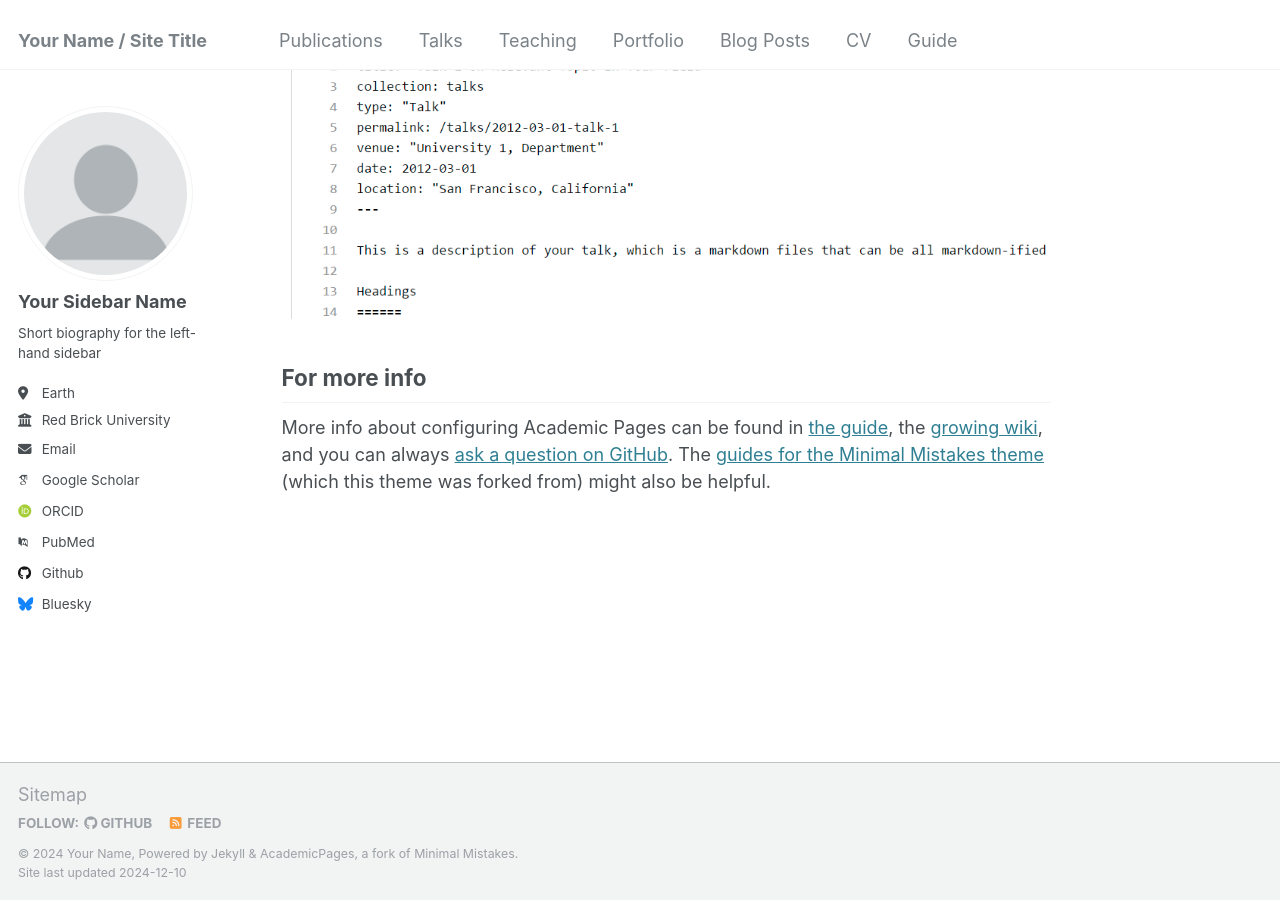
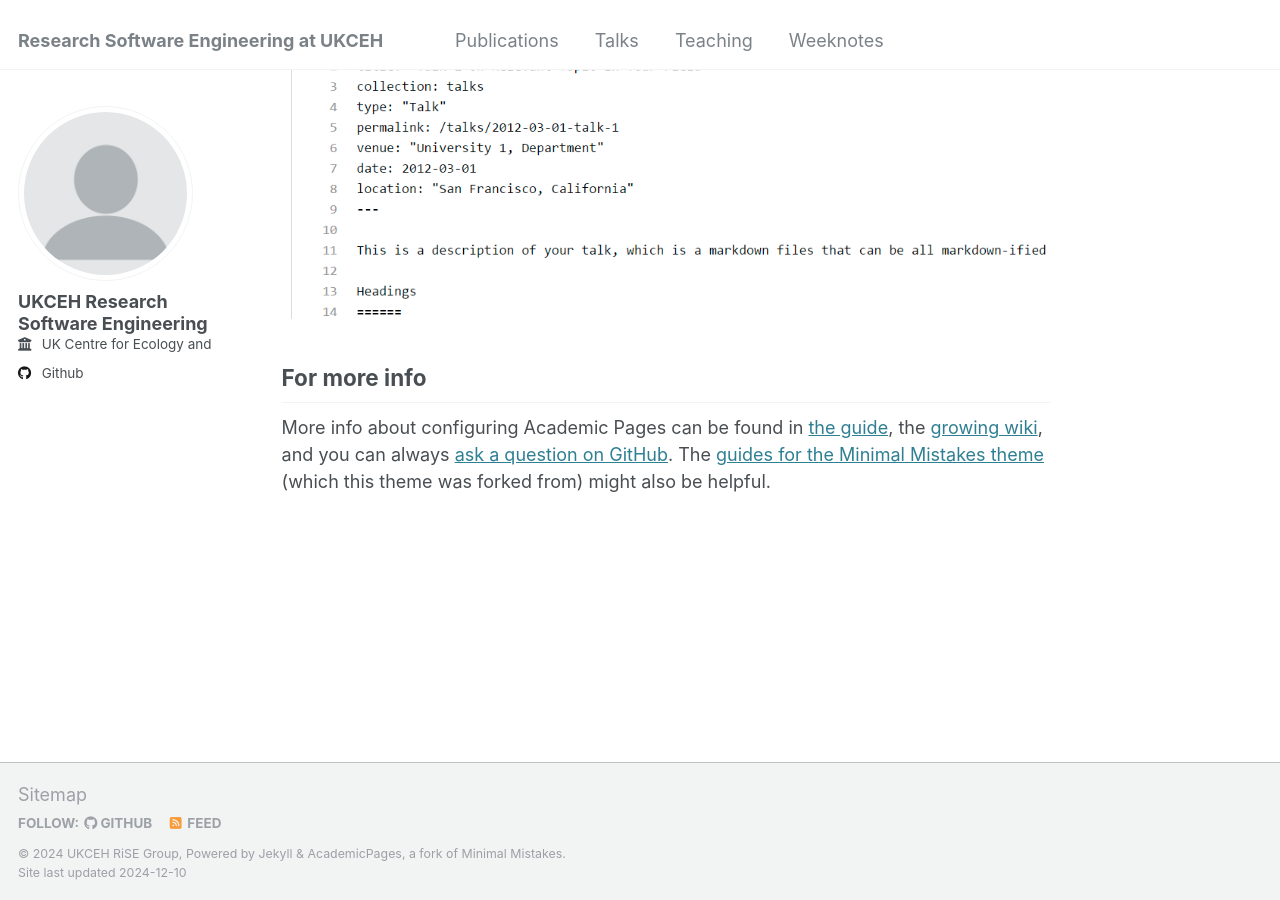
Before and after one commit to ukceh-rse/ukceh-rse.github.io, a Jekyll site: the page built from _pages/about.md, in a window 1280 px wide and 900 px high, scrolled down 2643 px. Built offline with Jekyll 4.4.1, drawn with Linux system fonts in a browser that asks for light colours; some web fonts are replaced.

Commit message:
edit and replace some of the boilerplate

```diff
--- a/_config.yml
+++ b/_config.yml
@@ -7,14 +7,14 @@
 # server process.
 
 # Basic Site Settings
-locale                   : "en-US"
-title                    : "Your Name / Site Title"
+locale                   : "en-GB"
+title                    : "Research Software Engineering at UKCEH"
 title_separator          : "-"
-name                     : &name "Your Name"
-description              : &description "personal description"
-url                      : https://academicpages.github.io # the base hostname & protocol for your site e.g. "https://[your GitHub username].github.io"
+name                     : &name "UKCEH RiSE Group"
+description              : &description ""
+url                      : https://ukceh-rse.github.io # the base hostname & protocol for your site e.g. "https://[your GitHub username].github.io"
 baseurl                  : "" # the subpath of your site, e.g. "/blog"
-repository               : "academicpages/academicpages.github.io"
+repository               : "ukceh-rse/ukceh-rse.github.io"
 
 # Site Author - The following control what appear as part of the author content on the side bar.
 #               If a field is blank the icon and link will not appear, otherwise it will be shown.
@@ -22,34 +22,21 @@ repository               : "academicpages/academicpages.github.io"
 author:
   # Biographic information
   avatar           : "profile.png"
-  name             : "Your Sidebar Name"
-  pronouns         : # example: "she/her"
-  bio              : "Short biography for the left-hand sidebar"
-  location         : "Earth"
-  employer         : "Red Brick University"
-  uri              : # URL
-  email            : "none@example.org"
+  name             : "UKCEH Research Software Engineering"
+  employer         : "UK Centre for Ecology and Hydrology"
 
   # Academic websites
-  arxiv            : # URL - Update with the correct link to your profile
-  googlescholar    : "https://scholar.google.com/citations?user=PS_CX0AAAAAJ"
-  impactstory      : # URL
-  orcid            : "http://orcid.org/yourorcidurl"
-  semantic         : # URL
-  pubmed           : "https://www.ncbi.nlm.nih.gov/pubmed/?term=john+snow"
-  researchgate     : # URL
-  scopus           : # URL
 
   # Repositories and software development
   bitbucket        : # Username - Update with your username on the site
   codepen          : # Username
   dribbble         : # Username
-  github           : "academicpages"
+  github           : "ukceh-rse"
   kaggle           : # Username
   stackoverflow    : # User number or user number and name (i.e., use "1" or "1/jeff-atwood")
 
   # Social media
-  bluesky          : "bsky.app" # Replace this with you Bluesky username
+  bluesky          : # Username
   facebook         : # Username
   flickr           : # Username
   foursquare       : # Username
@@ -76,12 +63,12 @@ author:
 
 # Publication Category - The following the list of publication categories and their headings
 publication_category:
-  books:
-    title: 'Books'
-  manuscripts:
-    title: 'Journal Articles'
+  # books:
+  #  title: 'Books'
+  # manuscripts:
+  #  title: 'Journal Articles'
   conferences:
-    title: 'Conference Papers'
+    title: 'Conference Papers and Talks'
 
 # Site Settings
 teaser                   :  # filename of teaser fallback teaser image placed in /images/, .e.g. "500x300.png"
@@ -215,12 +202,13 @@ collections:
   teaching:
     output: true
     permalink: /:collection/:path/
-  publications:
-    output: true
-    permalink: /:collection/:path/
-  portfolio:
-    output: true
-    permalink: /:collection/:path/
+
+# publications:
+#    output: true
+#    permalink: /:collection/:path/
+#  portfolio:
+#    output: true
+#    permalink: /:collection/:path/
   talks:
     output: true
     permalink: /:collection/:path/
--- a/_data/navigation.yml
+++ b/_data/navigation.yml
@@ -14,14 +14,5 @@ main:
   - title: "Teaching"
     url: /teaching/
 
-  - title: "Portfolio"
-    url: /portfolio/
-
-  - title: "Blog Posts"
-    url: /year-archive/
-
-  - title: "CV"
-    url: /cv/
-
-  - title: "Guide"
-    url: /markdown/
+  - title: "Weeknotes"
+    url: /weeknotes/
```
